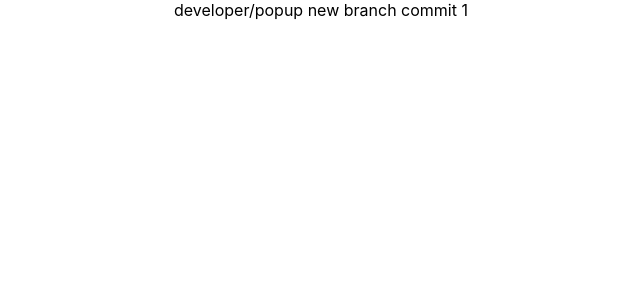
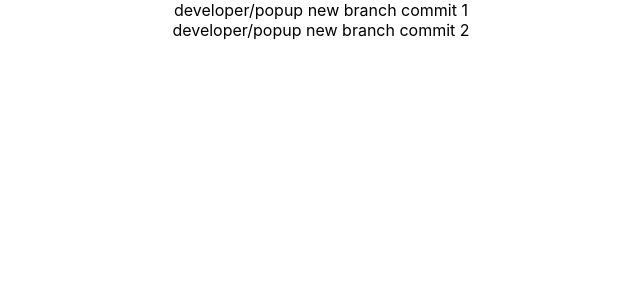
Before and after one commit to emilisdigital/united, a React (Create React App) app: page / in a window 1280 px wide. Shown: the top 300 px of the page, without its empty margins (319-959 px from the left). Built offline with nearby package versions, Linux system fonts and the light colour scheme.

Commit message:
developer/popup new branch commit 2

```diff
--- a/src/App.tsx
+++ b/src/App.tsx
@@ -6,6 +6,7 @@ function App() {
   return (
     <div className="App">
       <div>developer/popup new branch commit 1</div>
+      <div>developer/popup new branch commit 2</div>
     </div>
   );
 }
```
